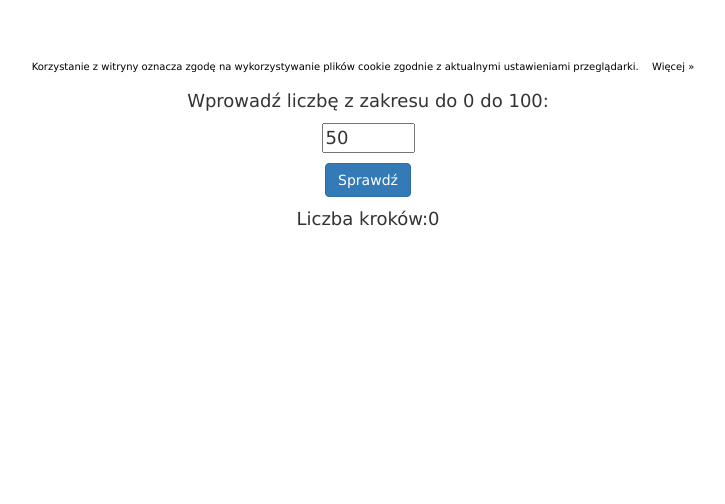
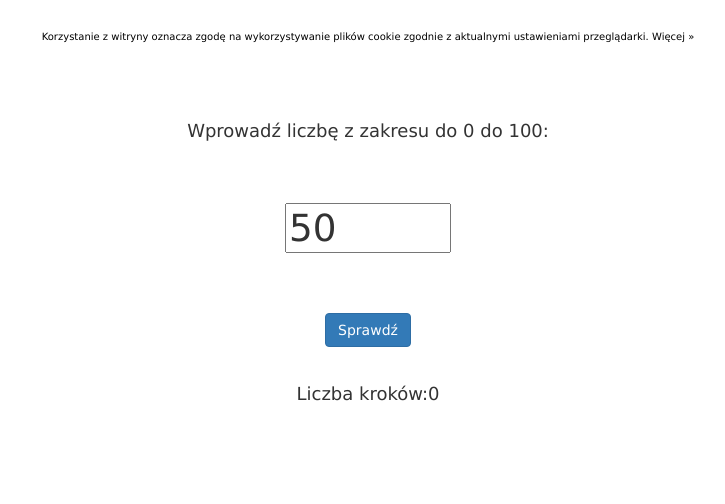
Before and after one commit to marqn/the-game, a plain HTML site: page src/index.html in a window 1280 px wide. Shown: the whole page, without its empty margins (272-997 px from the left). Drawn offline with nearby package versions, Linux system fonts and the light colour scheme.

Commit message:
little changes

```diff
--- a/src/css/css.css
+++ b/src/css/css.css
@@ -1,6 +1,5 @@
-html, body, div, span, applet, object, iframe, h1, h2, h3, h4, h5, h6, p, blockquote, pre, a, abbr, acronym, address, big, cite, code, del, dfn, em, font, img, ins, kbd, q, s, samp, small, strike, strong, sub, sup, tt, var, b, u, i, center, dl, dt, dd, ol, ul, li, fieldset, form, label, legend, table, caption, tbody, tfoot, thead, tr, th, td
-{
-    margin: 10px;
+html, body, div, span, applet, object, iframe, h1, h2, h3, h4, h5, h6, p, blockquote, pre, a, abbr, acronym, address, big, cite, code, del, dfn, em, font, img, ins, kbd, q, s, samp, small, strike, strong, sub, sup, tt, var, b, u, i, center, dl, dt, dd, ol, ul, li, fieldset, form, label, legend, table, caption, tbody, tfoot, thead, tr, th, td {
+    margin: 0px;
     padding: 0;
     border: 0;
     outline: 0;
@@ -9,11 +8,16 @@ html, body, div, span, applet, object, iframe, h1, h2, h3, h4, h5, h6, p, blockq
     background: transparent;
     font: 18px/24px verdana, arial, serif;
 }
-body
-{
+
+body {
     line-height: 10;
     text-align: center;
     padding: 25px;
+}
+
+.main {
+    padding: 25px;
+    margin: 10px;
 }
 
 #cookie,
@@ -21,15 +25,18 @@ body
     font-size: 10px;
     color: #000;
 }
-h1 a
-{
+
+h1 a {
     font-size: 32px;
     line-height: 41px;
     color: #000;
     text-decoration: none;
 }
 
-h1 a:hover
-{
+h1 a:hover {
     text-decoration: underline;
 }
+
+input {
+    font-size: 28pt;
+}
--- a/src/index.html
+++ b/src/index.html
@@ -4,17 +4,17 @@
     <link rel="stylesheet" href="https://maxcdn.bootstrapcdn.com/bootstrap/3.3.6/css/bootstrap.min.css">
     <script src="https://ajax.googleapis.com/ajax/libs/jquery/1.12.0/jquery.min.js"></script>
     <script src="https://ajax.googleapis.com/ajax/libs/angularjs/1.5.0/angular.min.js"></script>
-    <!--<script src="https://maxcdn.bootstrapcdn.com/bootstrap/3.3.6/css/bootstrap.min.css"></script>-->
-    <!--<script src="https://maxcdn.bootstrapcdn.com/bootstrap/3.3.6/js/bootstrap.min.js"></script>-->
     <script src="main.js"></script>
-   <link type="text/css" rel="stylesheet" href="css/css.css" />
+    <link type="text/css" rel="stylesheet" href="css/css.css"/>
     <meta charset="UTF-8">
     <title>the game</title>
 </head>
-<body ng-controller="appController" >
+<body ng-controller="appController">
 
-<div>
-    <p id="cookie">Korzystanie z witryny oznacza zgodę na wykorzystywanie plików cookie zgodnie z aktualnymi ustawieniami przeglądarki. <a href="http://pl.wikipedia.org/wiki/Ciasteczko">Więcej &raquo;</a></p>
+<p id="cookie">Korzystanie z witryny oznacza zgodę na wykorzystywanie plików cookie zgodnie z aktualnymi ustawieniami
+    przeglądarki. <a href="http://pl.wikipedia.org/wiki/Ciasteczko">Więcej &raquo;</a></p>
+
+<div class="main">
 
     <!--<p>{{ game.wylosowanyNumer}}</p>-->
 
@@ -22,17 +22,18 @@
         <strong>Wskazówka: </strong> {{game.message}}
     </div>
 
-    <p ng-hide="game.czyWygrana">Wprowadź liczbę z zakresu do 0 do 100:</p>
+    <p class="main" ng-hide="game.czyWygrana">Wprowadź liczbę z zakresu do 0 do 100:</p>
 
-    <p ng-show="game.czyWygrana">Wygrałes w {{game.iloscKrokow}} krokach</p>
+    <p class="main" ng-show="game.czyWygrana">Wygrałes w {{game.iloscKrokow}} krokach</p>
 
-    <p><input type="number" max="{{game.max}}" min="{{game.min}}" ng-model="game.proponowanaWartosc" /></p>
+    <p class="main"><input pattern="[\d\.]*" type="number" max="{{game.max}}" min="{{game.min}}" ng-model="game.proponowanaWartosc"/></p>
 
-    <div>
-        <button ng-hide="game.czyWygrana" type="button" ng-click="check()" class="btn btn-primary" data-toggle="button" aria-pressed="false" autocomplete="off">
+    <div class="main">
+        <button ng-hide="game.czyWygrana" type="button" ng-click="check()" class="btn btn-primary" data-toggle="button"
+                aria-pressed="false" autocomplete="off">
             Sprawdź
         </button>
-        <p>Liczba kroków:{{game.iloscKrokow}}</p>
+        <p class="main">Liczba kroków:{{game.iloscKrokow}}</p>
     </div>
 </div>
 </body>
```
